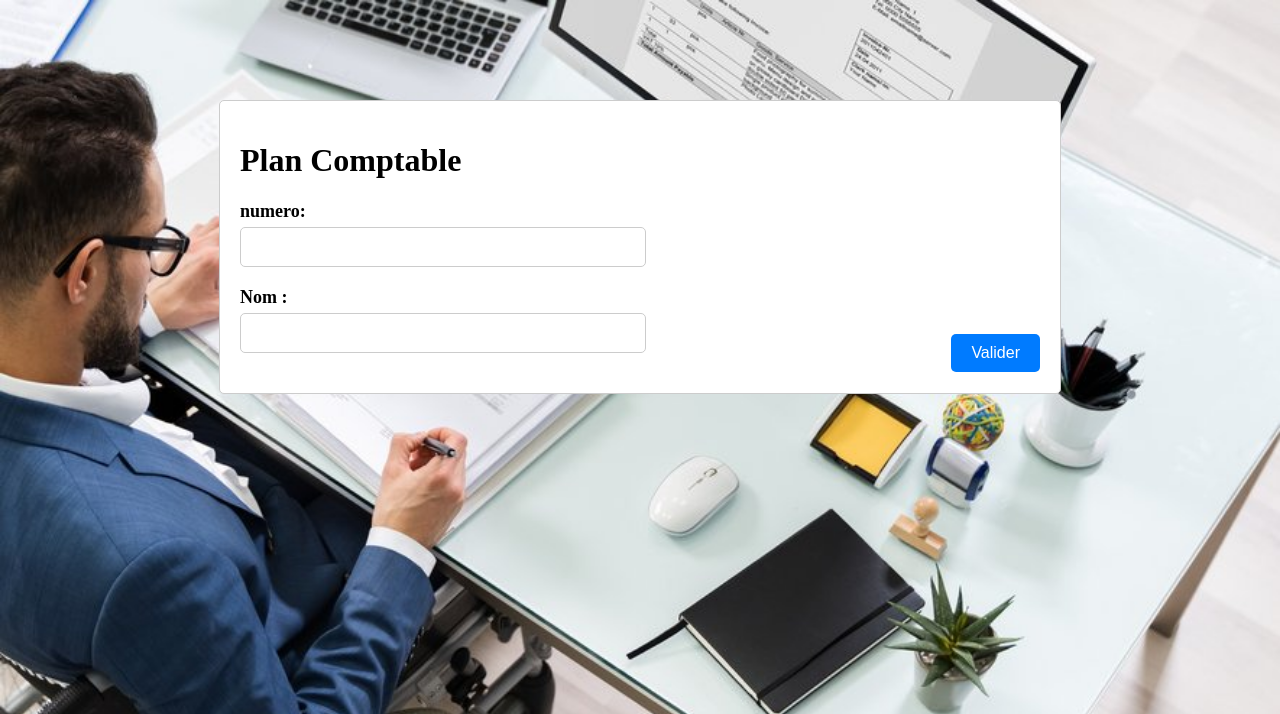
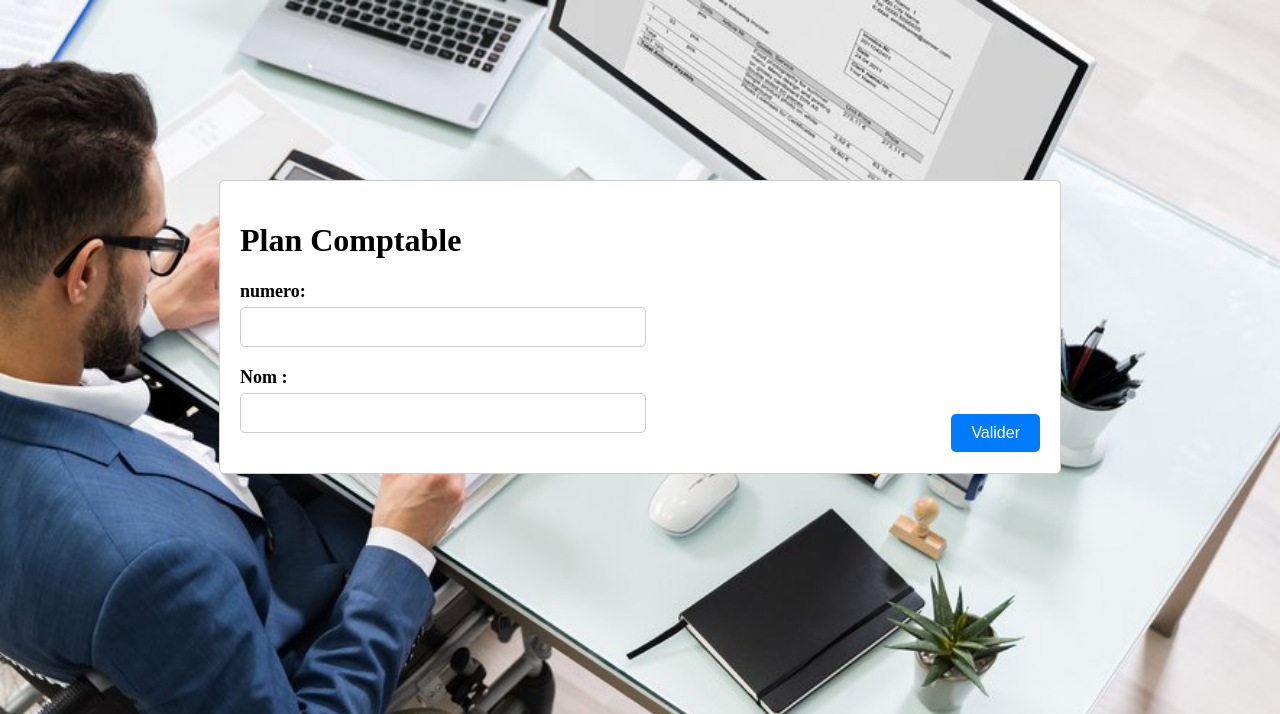
Before and after one commit to JoharyHugo/SI, a CodeIgniter app: the page made by application/views/PlanComptable.php in a window 1280 px wide. Shown: the top 714 px of the page. Run offline with CodeIgniter, Linux system fonts and the light colour scheme; some libraries are stand-ins or nearby versions.

Commit message:
Update PlanComptable.php

```diff
--- a/application/views/PlanComptable.php
+++ b/application/views/PlanComptable.php
@@ -8,7 +8,7 @@
     <title>Plan Comptable</title>
 </head>
 <body style="background-image: url(<?php echo base_url("assets/images/image.jpg"); ?>) ; background-repeat: no-repeat; background-size: 100% auto; ">
-    <form action="#" method="post" style="margin-top: 100px; background-color:white;">
+    <form action="#" method="post" style="margin-top: 180px; background-color:white;">
             <center><h1>Plan Comptable</h1></center>
             <label for="numero">numero:</label>
             <input type="number" name="numero" id="numero">
```
